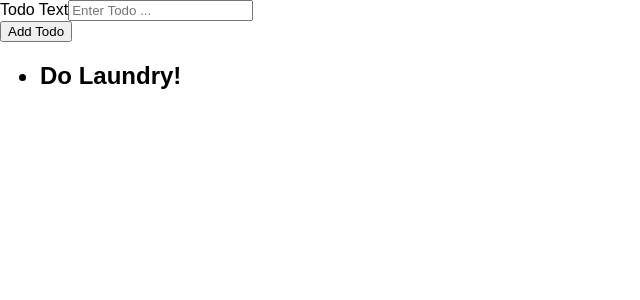
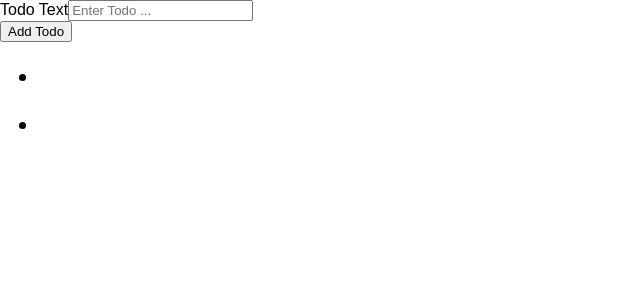
Before and after one commit to nsagias/typescript-starter-react, a React (Create React App) app in the folder frontend/: page / in a window 1280 px wide. Shown: the top 300 px of the page, without its empty margins (0-640 px from the left). Built offline with nearby package versions, Linux system fonts and the light colour scheme.

Commit message:
add useState, create todo and set todos, update todolist

```diff
--- a/frontend/src/App.tsx
+++ b/frontend/src/App.tsx
@@ -3,7 +3,7 @@ import NewTodoForm from './components/NewTodoForm';
 import TodoList from './components/TodoList';
 
 const App: React.FC = () => {
-  const todoList = [{id:'t1', text: 'Do Laundry!'}];
+  const todoList = useState([]);
 
   const todoAddHandler = (text: string) => {
     console.log('App Received Text: ', text);
```
